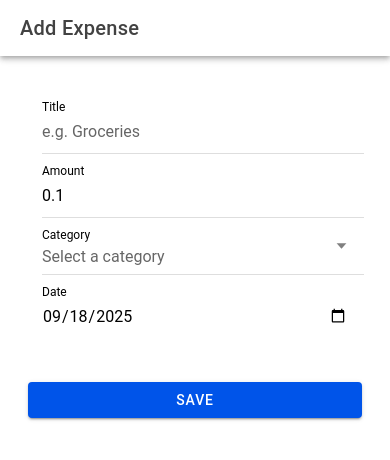
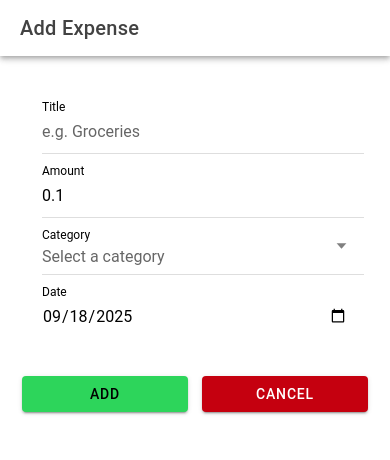
Before and after one commit to zaher-abbas/ionic-react-expenses-app, a React (Vite) app: page /add in a window 390 px wide. Shown: the top 460 px of the page. Built offline with nearby package versions, Linux system fonts and the light colour scheme.

Commit message:
Add sorting by category on Home page and enhance AddExpense buttons
- Implement category sorting on the Home page with toggleable ascending/descending order.
- Update AddExpense form with "Add" and "Cancel" buttons in a responsive grid layout.

```diff
--- a/src/pages/AddExpense.tsx
+++ b/src/pages/AddExpense.tsx
@@ -107,11 +107,21 @@ return (
                                 </IonItem>
 
                             </IonList>
-                            <div style={{padding: 16}}>
-                                <IonButton expand="block" type="submit">
-                                    Save
-                                </IonButton>
-                            </div>
+                            <IonGrid>
+                                <IonRow>
+                                    <IonCol size="6">
+                                        <IonButton color="success" expand="block" type="submit">
+                                            Add
+                                        </IonButton>
+                                    </IonCol>
+                                    <IonCol size="6">
+                                        <IonButton color="danger" expand="block" type="button" routerLink="/home">
+                                            Cancel
+                                        </IonButton>
+                                    </IonCol>
+                                </IonRow>
+
+                            </IonGrid>
                         </form>
                     </IonCol>
                 </IonRow>
--- a/src/pages/Home.tsx
+++ b/src/pages/Home.tsx
@@ -1,4 +1,5 @@
 import {
+    IonButton,
     IonCard, IonCardContent, IonCardHeader, IonCardTitle,
     IonCol,
     IonContent,
@@ -11,13 +12,14 @@ import {
     IonToolbar
 } from '@ionic/react';
 import './Home.css';
-import {add} from "ionicons/icons";
+import {add, arrowDown, arrowUp} from "ionicons/icons";
 import {useEffect, useState} from "react";
 import {Expense, getExpenses} from "../data/Storage";
 
 const Home: React.FC = () => {
      const [expenses, setExpenses] = useState<Expense[]>([]);
      const [total, setTotal] = useState<number>(0);
+     const [sortedAscendent, setSortedAscendent] = useState<boolean>(false);
     useEffect(() => {
         const fetchExpenses = async () => {
             const expenses = await getExpenses();
@@ -32,7 +34,17 @@ const Home: React.FC = () => {
         fetchExpenses();
     }, [location.pathname]
     );
-  return (
+
+    function sortByCategory() {
+        setSortedAscendent(!sortedAscendent);
+        if (sortedAscendent) {
+            return expenses.sort((a, b) => b.category.localeCompare(a.category));
+        }
+        else
+        setExpenses(prev => [...expenses].sort((a, b) => a.category.localeCompare(b.category)));
+    }
+
+    return (
     <IonPage>
       <IonHeader>
         <IonToolbar>
@@ -52,7 +64,17 @@ const Home: React.FC = () => {
               <IonRow className="ion-text-bold ion-text-center ion-padding-vertical">
                   <IonCol size="3">Title</IonCol>
                   <IonCol size="3">Amount</IonCol>
-                  <IonCol size="3">Category</IonCol>
+                  <IonCol size="3" className="header-with-icon">
+                      <span>Category</span>
+                      <IonButton
+                          fill="clear"
+                          size="small"
+                          aria-label="Sort by category"
+                          onClick={sortByCategory}
+                      >
+                          <IonIcon icon={sortedAscendent ? arrowDown : arrowUp} />
+                      </IonButton>
+                  </IonCol>
                   <IonCol size="3">Date</IonCol>
               </IonRow>
               {expenses.map((expense) => (
```
